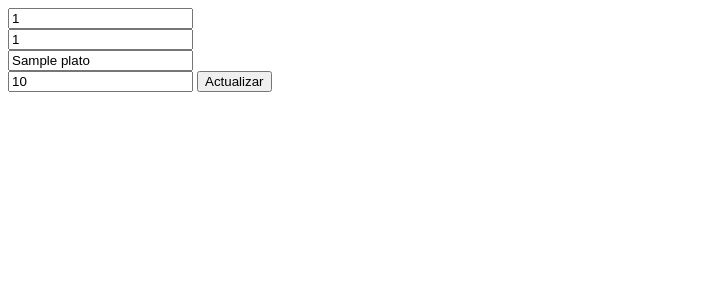
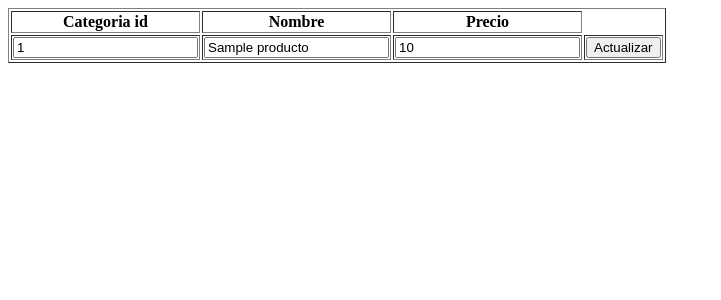
Before and after one commit to polcastellano/Restaurante-Ikea, a PHP site: the page made by view/modificarPedido.php in a window 1280 px wide. Shown: the top 300 px of the page, without its empty margins (0-721 px from the left). Run offline with PHP 8.4, Linux system fonts and the light colour scheme; the template is opened without the code that fills it: most values are stand-ins (such as "Sample title", 1, 10 or a date in 2020); some libraries are stand-ins or nearby versions.

Commit message:
modificar y actualizar hechos

```diff
--- a/view/modificarPedido.php
+++ b/view/modificarPedido.php
@@ -1,11 +1,22 @@
-<form action=<?=url."?controller=producto&action=actualizar"?> method="post">
-    <input name="producto_id" value="<?= $plato->getProducto_id()?>"  />
-    </br>
-    <input name="categoria_id" value="<?= $plato->getCategoria_id()?>"  />
-    </br>
-    <input name="nombre" value="<?= $plato->getNombre()?>"  />
-    </br>
-    <input name="precio" value="<?= $plato->getPrecio()?>"  />
-
-    <button type="submit">Actualizar</button>
-</form>
+<table border=1 style='text-align: center;'>
+        <th>Categoria id</th>
+        <th>Nombre</th>
+        <th>Precio</th>
+        <tr>
+            <form action=<?=url."?controller=producto&action=actualizar"?> method="post">
+                <input name="producto_id" value="<?= $producto->getProducto_id()?>"  hidden/>
+                <td>
+                    <input name="categoria_id" value="<?= $producto->getCategoria_id()?>"  />
+                </td>
+                <td>
+                    <input name="nombre" value="<?= $producto->getNombre()?>"  />
+                </td>
+                <td>
+                    <input name="precio" value="<?= $producto->getPrecio()?>"  />
+                </td>
+                <td>
+                    <button type="submit">Actualizar</button>
+                </td>
+            </form>
+        </tr>
+</table>
--- a/view/panelPedido.php
+++ b/view/panelPedido.php
@@ -23,6 +23,7 @@
             <td>
                 <form action=<?=url."?controller=producto&action=modificar"?> method="post">
                     <input name="producto_id" value="<?= $plato->getProducto_id()?>" hidden />
+                    <input name="categoria_id" value="<?= $plato->getCategoria_id()?>" hidden />
                     <button type="submit">Modificar</button>
                 </form>
             <td>
@@ -52,6 +53,7 @@
             <td>
                 <form action=<?=url."?controller=producto&action=modificar"?> method="post">
                     <input name="producto_id" value="<?= $desayuno->getProducto_id()?>" hidden />
+                    <input name="categoria_id" value="<?= $desayuno->getCategoria_id()?>" hidden />
                     <button type="submit">Modificar</button>
                 </form>
             <td>
```
Also changed, not shown: controller/productoController.php (+4 -4 lines), model/ProductoDAO.php (+31 -19 lines).
